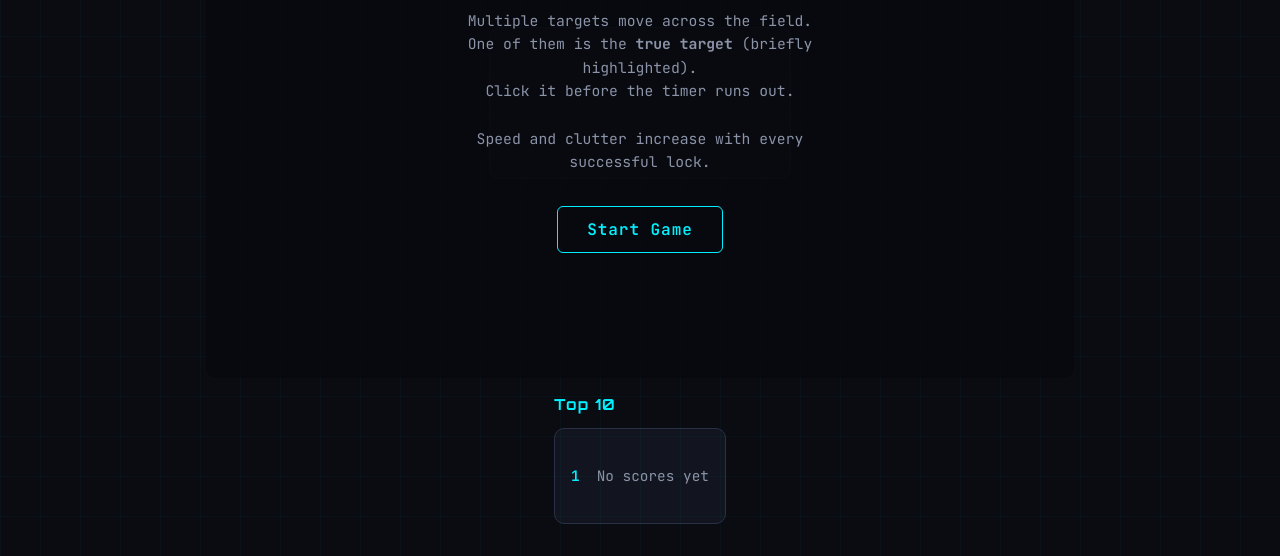
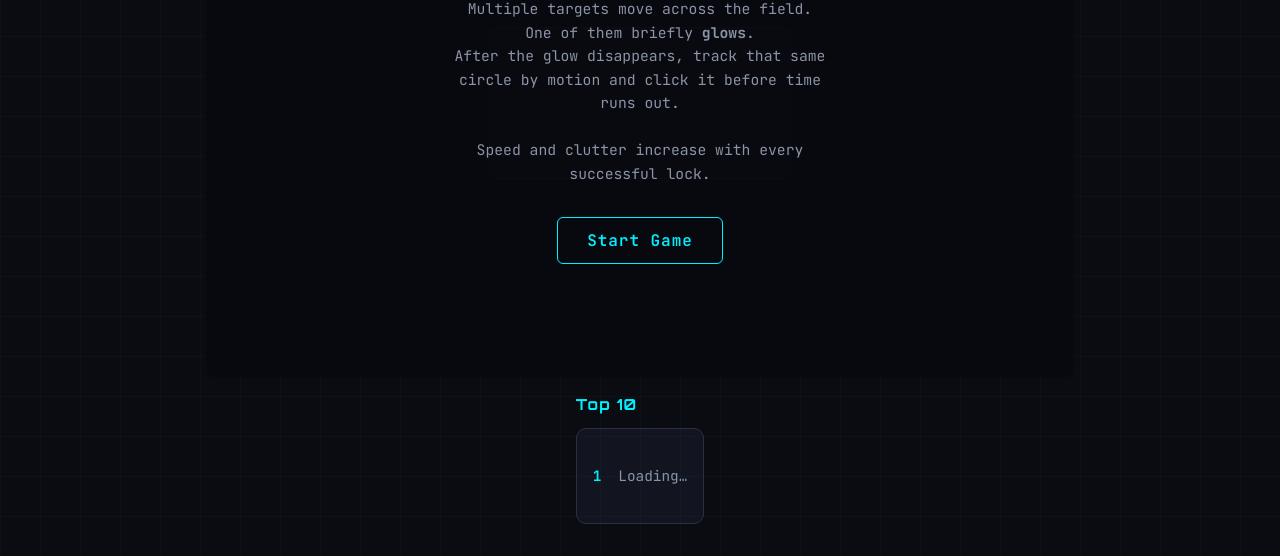
Before and after one commit to KingsleyKwan/ai_will_lose_this_game, a plain HTML site: page games/focus-lock/index.html in a window 1280 px wide. Shown: the part 244-800 px from the top of the page. Drawn offline with nearby package versions, Linux system fonts and the light colour scheme.

Commit message:
Load Supabase CDN + config on Focus Lock page

```diff
--- a/games/focus-lock/index.html
+++ b/games/focus-lock/index.html
@@ -31,8 +31,8 @@
         <h2 id="overlay-title">Focus Lock</h2>
         <p id="overlay-desc">
           Multiple targets move across the field.<br>
-          One of them is the <strong>true target</strong> (briefly highlighted).<br>
-          Click it before the timer runs out.<br><br>
+          One of them briefly <strong>glows</strong>.<br>
+          After the glow disappears, track that same circle by motion and click it before time runs out.<br><br>
           Speed and clutter increase with every successful lock.
         </p>
         <button id="start-btn" class="play-btn large">Start Game</button>
@@ -49,10 +49,13 @@
   <section class="side-leaderboard">
     <h3>Top 10</h3>
     <ol id="game-leaderboard" class="leaderboard-list">
-      <li class="empty">No scores yet</li>
+      <li class="empty">Loading…</li>
     </ol>
   </section>
 
+  <!-- Supabase JS (CDN) -->
+  <script src="https://cdn.jsdelivr.net/npm/@supabase/supabase-js@2"></script>
+  <script src="../../js/config.js"></script>
   <script src="../../js/leaderboard.js"></script>
   <script src="game.js"></script>
 </body>
```
